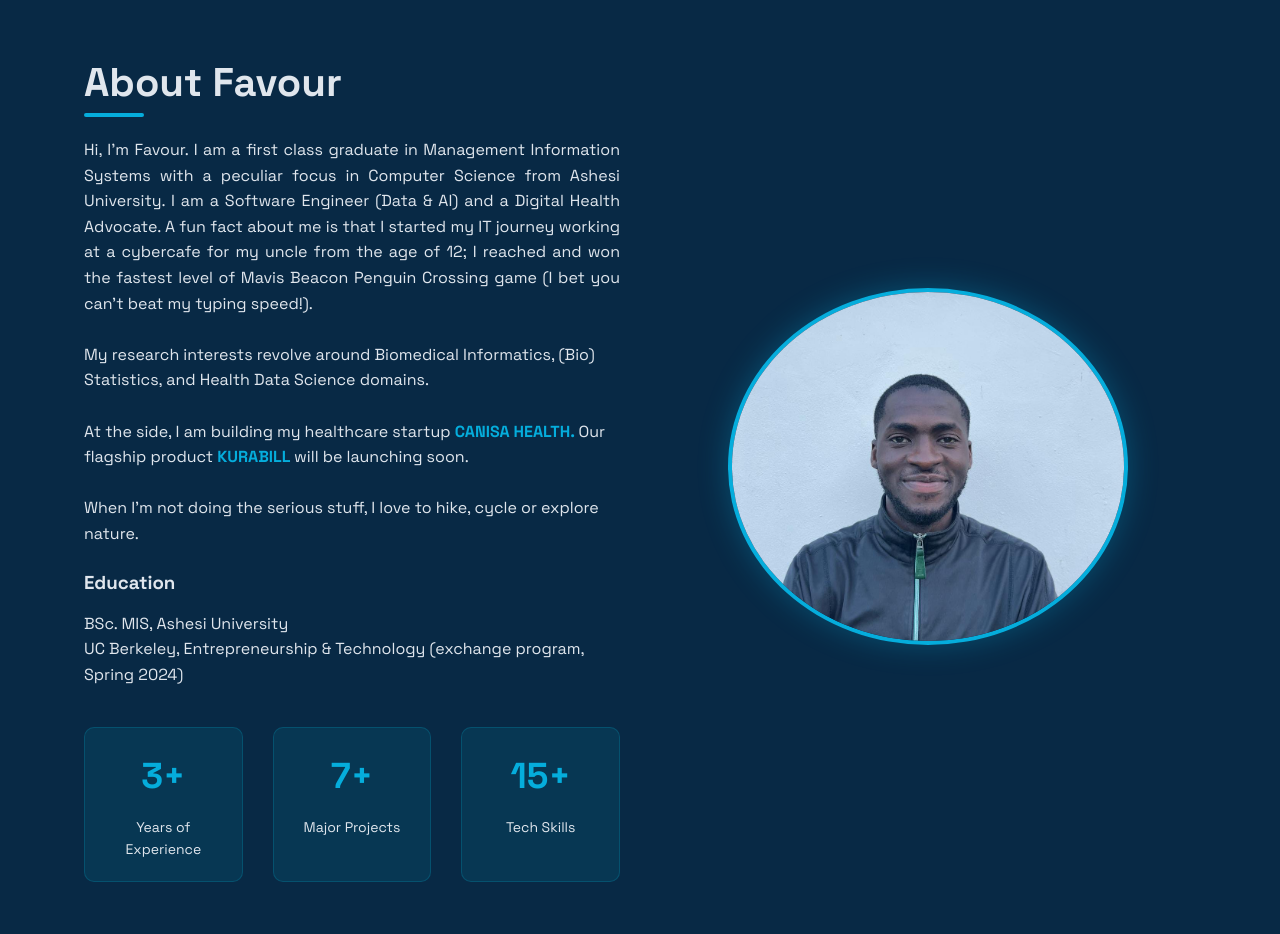
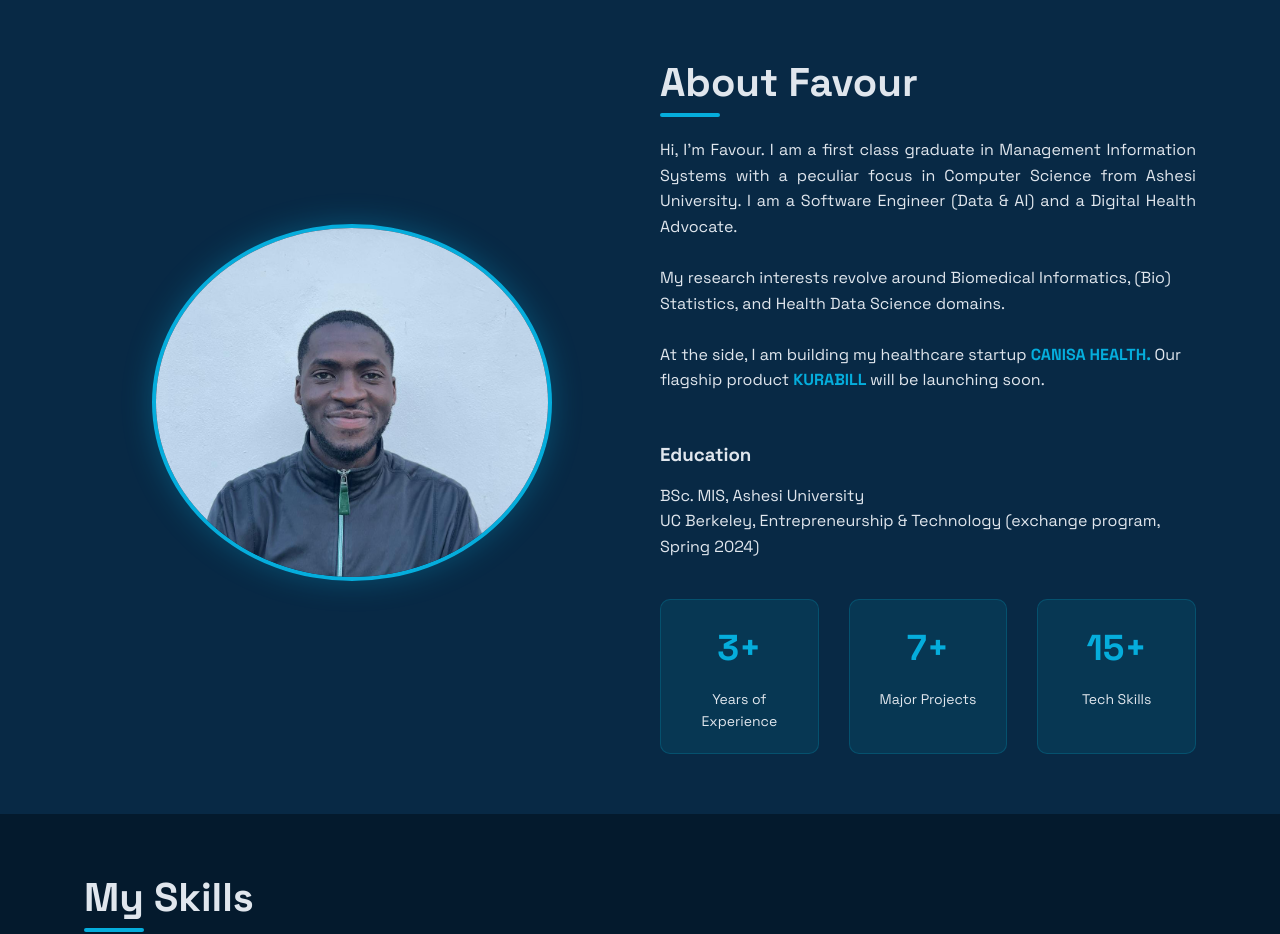
Before and after one commit to favouralgo/fm, a React (Vite) app: page / in a window 1280 px wide. Shown: the part 801-1735 px from the top of the page. Built offline with nearby package versions, Linux system fonts and the light colour scheme.

Commit message:
refactor: swapped position of intro image with intro text

```diff
--- a/src/portfolio.jsx
+++ b/src/portfolio.jsx
@@ -255,18 +255,21 @@ useEffect(() => {
         <section className="about" id="about">
           <div className="container">
             <div className="about-content">
+              <div className="about-image">
+                <img src={favourImage} alt="favour_image" />
+              </div>
               <div className="about-text">
                 <h2 className="section-title">About Favour</h2>
                 <p style={{ textAlign: "justify" }}> Hi, I’m Favour. I am a first class graduate in Management Information Systems with a peculiar focus in Computer Science from Ashesi University.
                 I am a Software Engineer (Data & AI) and a Digital Health Advocate.
-                A fun fact about me is that I started my IT journey working at a cybercafe for my uncle from the age of 12; I reached and won the fastest level of Mavis Beacon Penguin Crossing game (I bet you can't beat my typing speed!).
+                {/* A fun fact about me is that I started my IT journey working at a cybercafe for my uncle from the age of 12; I reached and won the fastest level of Mavis Beacon Penguin Crossing game (I bet you can't beat my typing speed!).  */}
                   </p>
                 <br />
                 <p> My research interests revolve around Biomedical Informatics, (Bio) Statistics, and Health Data Science domains.</p>
                 <br />
                 <p>At the side, I am building my healthcare startup <strong> <a href="https://canisa-health-wesbite.vercel.app/" target='_blank'>CANISA HEALTH.</a> </strong>Our flagship product <strong> <a href="https://kurabill.com/" target='_blank'>KURABILL</a> </strong> will be launching soon.</p>
                 <br />
-              <p>When I’m not doing the serious stuff, I love to hike, cycle or explore nature.</p>
+                {/* <p>When I’m not doing the serious stuff, I love to hike, cycle or explore nature.</p> */}
 
                 <div className="about-stats">
                   <br />
@@ -291,9 +294,7 @@ useEffect(() => {
                   </div>
                 </div>
               </div>
-              <div className="about-image">
-                <img src={favourImage} alt="favour_image" />
-              </div>
+
             </div>
           </div>
         </section>
```
Lines whose indentation alone changed are shown as unchanged.
